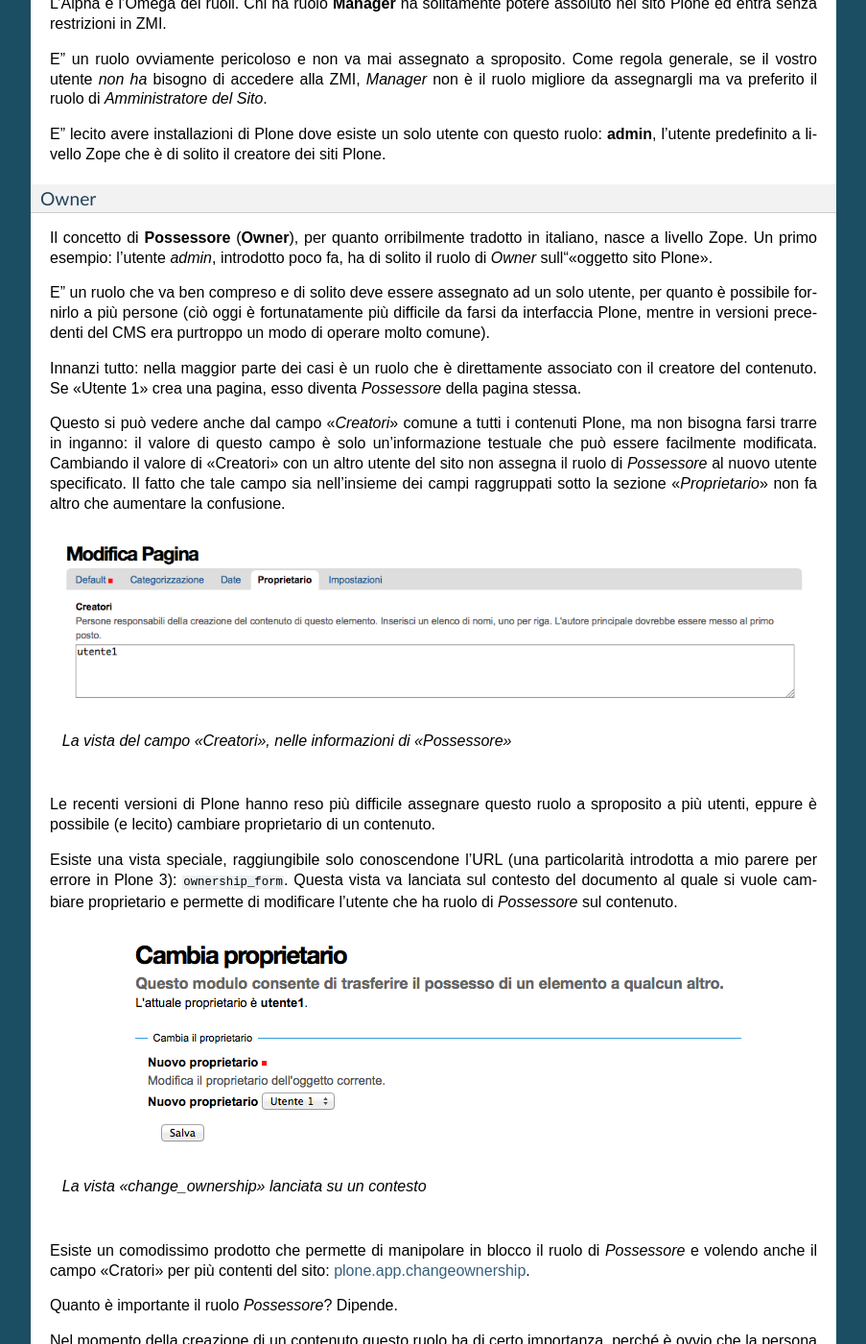
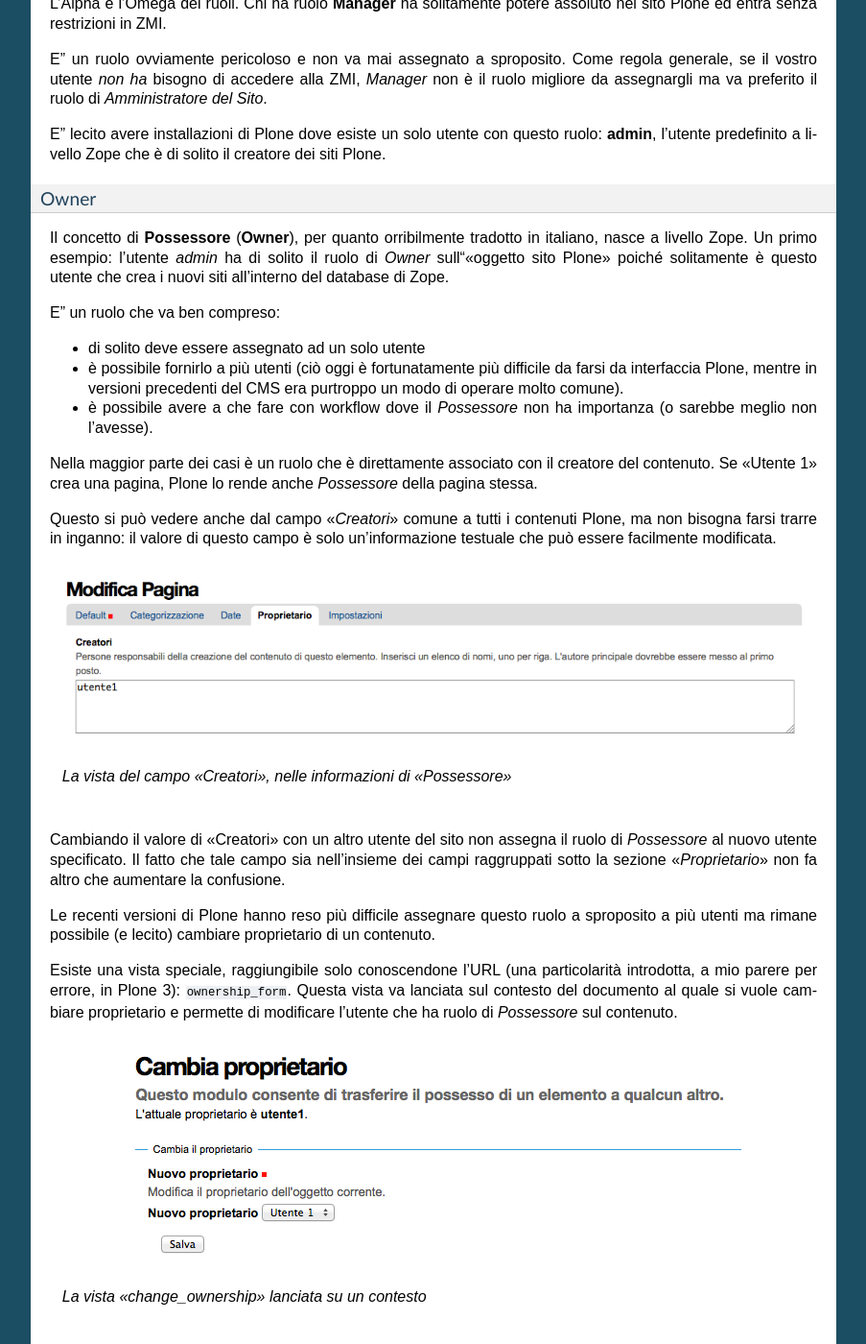
Before and after one commit to keul/plone-worfklow-security-book, a Sphinx documentation site: the page built from docs/source/roles.rst, in a window 1280 px wide and 1400 px high, scrolled down 1552 px. Shown: the whole window at 96% size, without its empty margins (198-1101 px from the left). Built offline with Sphinx 7.4.7, drawn with Linux system fonts in a browser that asks for light colours; some of the changed text lies outside the part shown.

Commit message:
roles chapter fixes

```diff
--- a/docs/source/groups.rst
+++ b/docs/source/groups.rst
@@ -80,7 +80,7 @@ Questo gruppo è un gruppo *virtuale*, non un vero gruppo e non può essere elim
 Rappresenta tutti gli utenti autenticati nel sito: non appena un utente esegue il login, diventa
 parte del gruppo.
 
-.. Note::
+.. Warning::
    Questa funzionalità è **pericolosa** e va capita fino in fondo
 
 Dare un qualunque potere a questo gruppo (soprattutto nel pannello di controllo dei gruppi, quindi
--- a/docs/source/roles.rst
+++ b/docs/source/roles.rst
@@ -87,35 +87,40 @@ Owner
 
 Il concetto di **Possessore** (**Owner**), per quanto orribilmente tradotto in italiano, nasce a
 livello Zope.
-Un primo esempio: l'utente *admin*, introdotto poco fa, ha di solito il ruolo di *Owner*
-sull'"oggetto sito Plone".
+Un primo esempio: l'utente *admin* ha di solito il ruolo di *Owner* sull'"oggetto sito Plone"
+poiché solitamente è questo utente che crea i nuovi siti all'interno del database di Zope.
 
-E' un ruolo che va ben compreso e di solito deve essere assegnato ad un solo utente, per quanto è
-possibile fornirlo a più persone (ciò oggi è fortunatamente più difficile da farsi da interfaccia
-Plone, mentre in versioni precedenti del CMS era purtroppo un modo di operare molto comune).
+E' un ruolo che va ben compreso:
 
-Innanzi tutto: nella maggior parte dei casi è un ruolo che è direttamente associato con il creatore
-del contenuto.
-Se "Utente 1" crea una pagina, esso diventa *Possessore* della pagina stessa.
+* di solito deve essere assegnato ad un solo utente
+* è possibile fornirlo a più utenti (ciò oggi è fortunatamente più difficile da farsi da
+  interfaccia Plone, mentre in versioni precedenti del CMS era purtroppo un modo di operare molto
+  comune).
+* è possibile avere a che fare con workflow dove il *Possessore* non ha importanza (o sarebbe
+  meglio non l'avesse).
+
+Nella maggior parte dei casi è un ruolo che è direttamente associato con il creatore del contenuto.
+Se "Utente 1" crea una pagina, Plone lo rende anche *Possessore* della pagina stessa.
 
 Questo si può vedere anche dal campo "*Creatori*" comune a tutti i contenuti Plone, ma non bisogna
 farsi trarre in inganno: il valore di questo campo è solo un'informazione testuale che può essere
 facilmente modificata.
-Cambiando il valore di "Creatori" con un altro utente del sito non assegna il ruolo di *Possessore*
-al nuovo utente specificato.
-Il fatto che tale campo sia nell'insieme dei campi raggruppati sotto la sezione "*Proprietario*"
-non fa altro che aumentare la confusione.
 
 .. figure:: _static/edit-form-creators.png
    :alt: Metadato "Creatori"
 
    *La vista del campo "Creatori", nelle informazioni di "Possessore"*
 
+Cambiando il valore di "Creatori" con un altro utente del sito non assegna il ruolo di *Possessore*
+al nuovo utente specificato.
+Il fatto che tale campo sia nell'insieme dei campi raggruppati sotto la sezione "*Proprietario*"
+non fa altro che aumentare la confusione.
+
 Le recenti versioni di Plone hanno reso più difficile assegnare questo ruolo a sproposito a più
-utenti, eppure è possibile (e lecito) cambiare proprietario di un contenuto.
+utenti ma rimane possibile (e lecito) cambiare proprietario di un contenuto.
 
-Esiste una vista speciale, raggiungibile solo conoscendone l'URL (una particolarità introdotta a
-mio parere per errore in Plone 3): ``ownership_form``.
+Esiste una vista speciale, raggiungibile solo conoscendone l'URL (una particolarità introdotta, a
+mio parere per errore, in Plone 3): ``ownership_form``.
 Questa vista va lanciata sul contesto del documento al quale si vuole cambiare proprietario e
 permette di modificare l'utente che ha ruolo di *Possessore* sul contenuto.
 
--- a/docs/source/users.rst
+++ b/docs/source/users.rst
@@ -134,7 +134,7 @@ Ci si accorgeva poi col tempo che un utente fosse in grado di saltare la home pa
 direttamente ad altre pagine (ad esempio: la pagina di ricerca di Plone) e fosse quindi in grado
 di vedere documenti che si credevano segreti.
 
-.. note::
+.. Warning::
 
    Il "*workflow intranet*" fornito da Plone **può non essere ottimale** per i vostri scopi!
 
```
Also changed, not shown: other parts of docs/source/roles.rst (+1 -1 lines).
